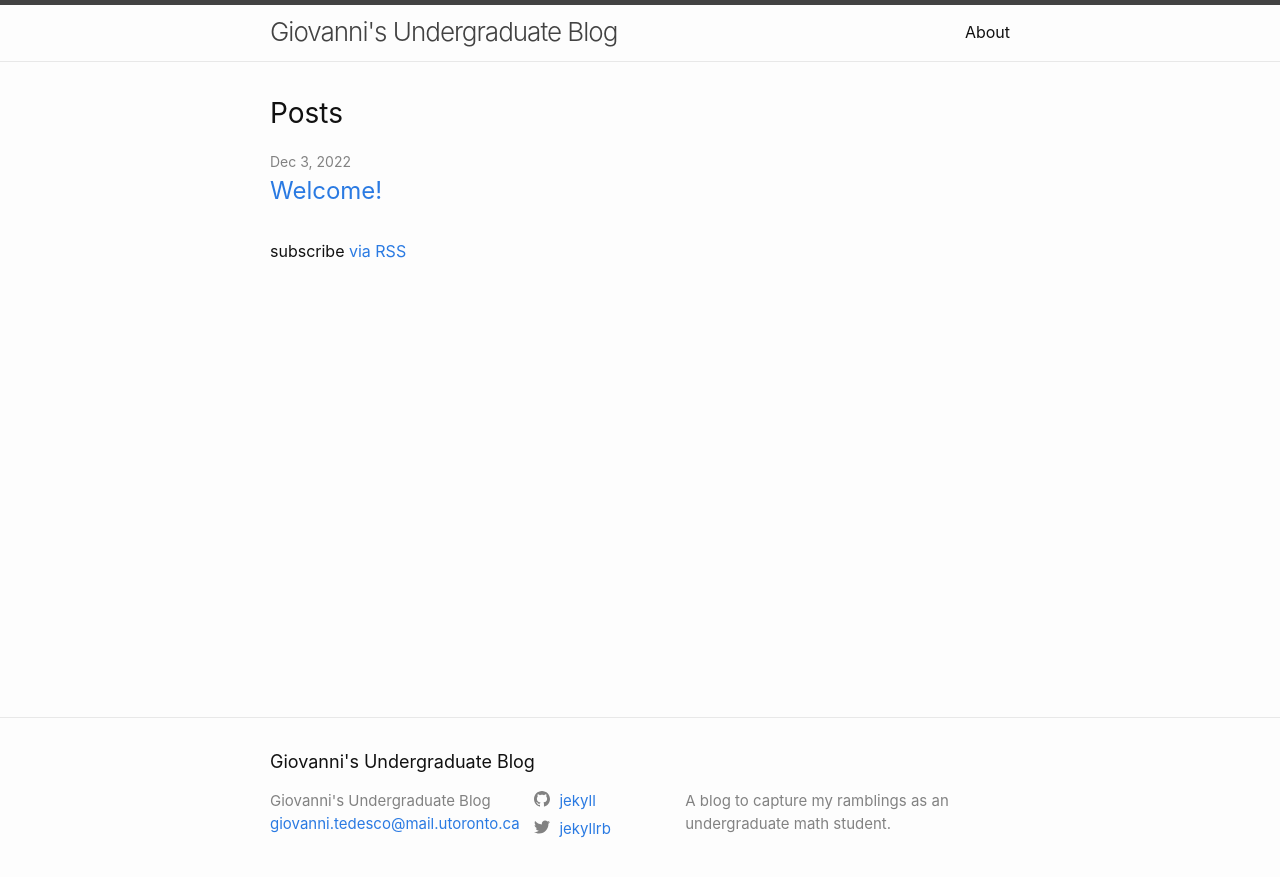
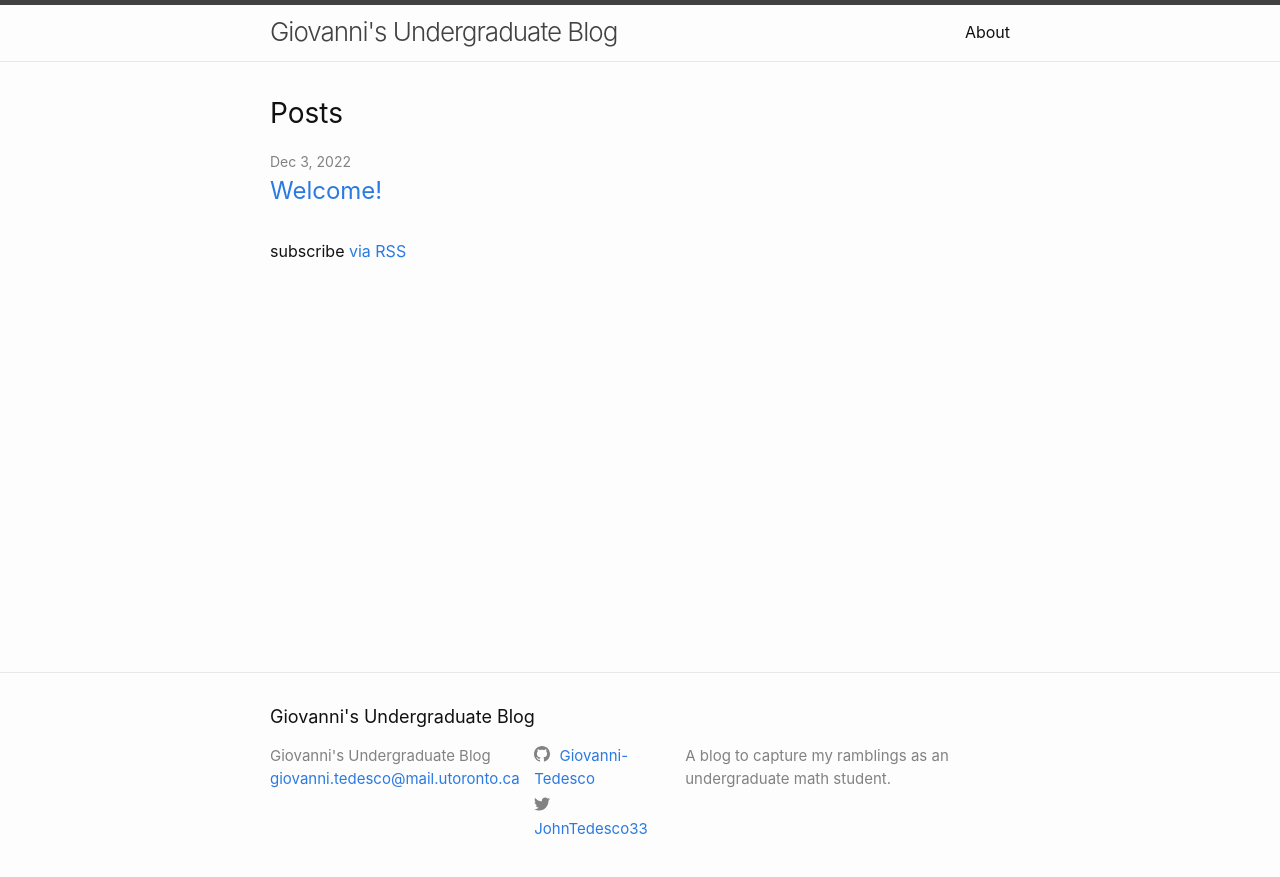
Before and after one commit to Giovanni-Tedesco/undergrad-blog, a Jekyll site: the page built from index.md, in a window 1280 px wide. Shown: the top 877 px of the page. Built offline with Jekyll 4.4.1, drawn with Linux system fonts in a browser that asks for light colours.

Commit message:
Updates to config

```diff
--- a/_config.yml
+++ b/_config.yml
@@ -23,8 +23,8 @@ email: giovanni.tedesco@mail.utoronto.ca
 description: >- # this means to ignore newlines until "baseurl:"
   A blog to capture my ramblings as an undergraduate math student.
 url: "" # the base hostname & protocol for your site, e.g. http://example.com
-twitter_username: jekyllrb
-github_username:  jekyll
+twitter_username: JohnTedesco33
+github_username:  Giovanni-Tedesco
 
 # Build settings
 markdown: kramdown
```
